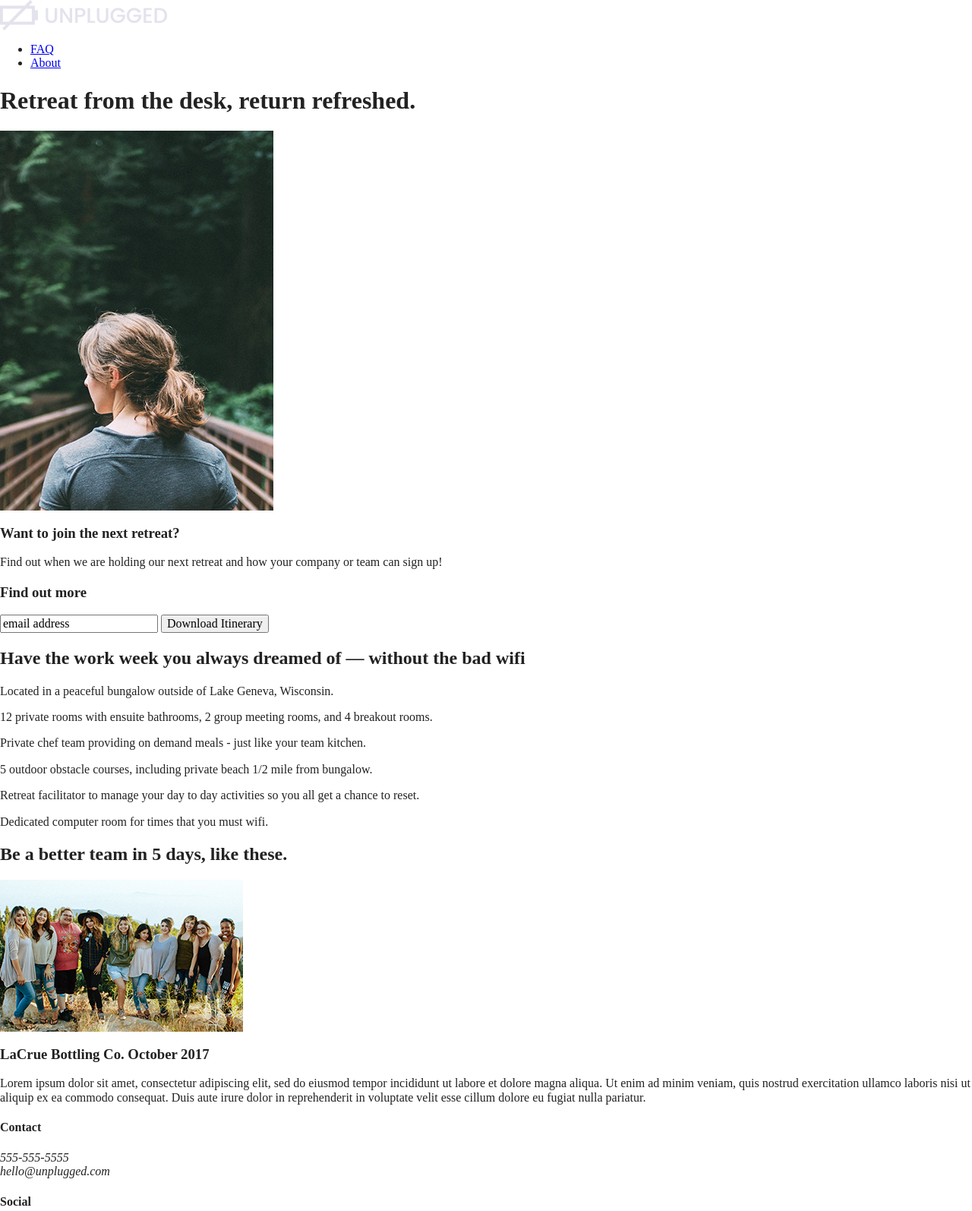
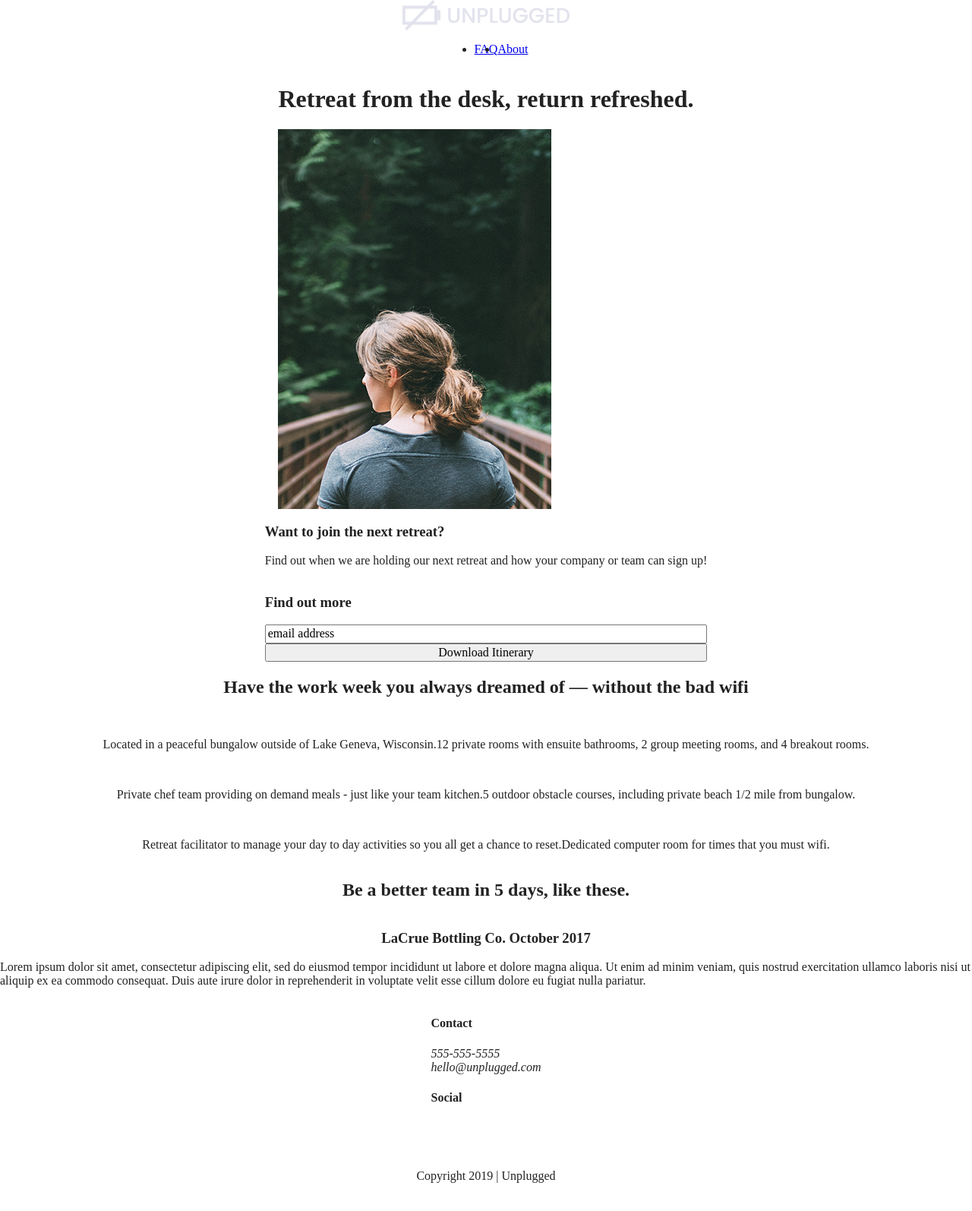
Before and after one commit to JenKP/crw-unplugged, a website built with Parcel: page index.html in a window 1280 px wide. Shown: the top 1594 px of the page at 76% size. Built offline with nearby package versions, Linux system fonts and the light colour scheme.

Commit message:
Added CSS to homepage

```diff
--- a/css/main.css
+++ b/css/main.css
@@ -86,6 +86,135 @@ textarea {
 /* ==========================================================================
    Author's custom styles
    ========================================================================== */
+/*---------------------BASE HEADER-FOOTER STYLES------------------------------*/
+
+header,
+footer {
+  display: flex;
+  justify-content: center;
+  align-items: center;
+  flex-flow: row wrap;
+}
+
+header .content-wrapper {
+  display: flex;
+  justify-content: center;
+  align-items: center;
+  flex-flow: row wrap;
+  flex-direction: column;
+
+}
+
+.header-divider {
+
+}
+
+header nav {
+  display: flex;
+  justify-content: center;
+  align-items: center;
+  flex-flow: row wrap;
+}
+
+header nav ul {
+  display: flex;
+  flex-flow: row wrap;
+  justify-content: space-between;
+
+}
+
+/* Mobile styles ---- HOMEPAGE------ */
+
+.hero-area {
+  display: flex;
+  justify-content: center;
+  align-items: center;
+  flex-flow: row wrap;
+
+}
+
+aside {
+  display: flex;
+  justify-content: center;
+  align-items: center;
+  flex-flow: row wrap;
+}
+
+aside .form {
+  flex-direction: column;
+  display: flex;
+  justify-content: center;
+  align-items: left;
+
+}
+
+.features {
+  display: flex;
+  justify-content: center;
+  align-items: center;
+  flex-flow: row wrap;
+}
+.features .content-wrapper {
+  display: flex;
+  justify-content: center;
+  align-items: center;
+  flex-flow: row wrap;
+
+}
+
+
+
+.features .features-items {
+  display: flex;
+  justify-content: center;
+  align-items: center;
+  flex-flow: row wrap;
+
+
+}
+
+article #review-img {
+  display: flex;
+  justify-content: center;
+  align-items: center;
+  flex-flow: row wrap;
+
+}
+
+article h3, p {
+  display: flex;
+  justify-content: center;
+  align-items: center;
+}
+
+
+
+/* Footer */
+
+footer {
+  flex-direction: column;
+
+}
+
+footer .contact {
+
+
+}
+
+footer .social {
+
+
+}
+
+footer .copyright {
+
+}
+
+
+
+
+
+
 
 /* ==========================================================================
    Helper classes
--- a/index.html
+++ b/index.html
@@ -111,7 +111,6 @@
 
         <article>
             <div>
-        <img src="img/omar-lopez-296944-unsplash.png" alt="LaCrue image">
 
             <h3>LaCrue Bottling Co. October 2017</h3>
 
```
